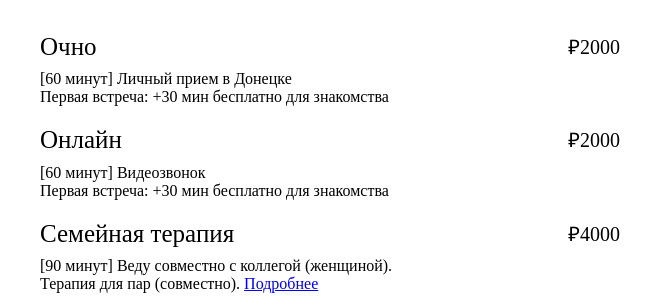
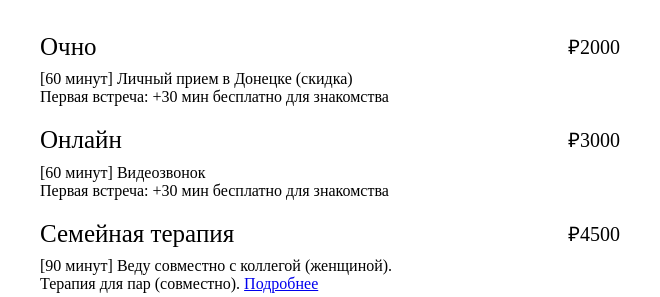
Before and after one commit to pashakiz/kizernis.ru, a website built with webpack: page src/html/views/index.html in a window 1280 px wide. Shown: the part 1069-1366 px from the top of the page, 310-970 px from the left. Built offline with nearby package versions, Linux system fonts and the light colour scheme; files whose address does not match are found by name.

Commit message:
change price

```diff
--- a/src/html/views/index.html
+++ b/src/html/views/index.html
@@ -51,7 +51,7 @@
         <div class="price">
           <div class="price__info">
             <div class="price__title">Очно</div>
-            <div class="price__descr">[60 минут] Личный прием в Донецке<br>Первая встреча: +30 мин бесплатно для знакомства</div>
+            <div class="price__descr">[60 минут] Личный прием в Донецке (cкидка)<br>Первая встреча: +30 мин бесплатно для знакомства</div>
           </div>
           <div class="price__value">₽2000</div>
         </div>
@@ -60,14 +60,14 @@
             <div class="price__title">Онлайн</div>
             <div class="price__descr">[60 минут] Видеозвонок<br>Первая встреча: +30 мин бесплатно для знакомства</div>
           </div>
-          <div class="price__value">₽2000</div>
+          <div class="price__value">₽3000</div>
         </div>
         <div class="price">
           <div class="price__info">
             <div class="price__title">Семейная терапия</div>
             <div class="price__descr">[90 минут] Веду совместно с коллегой (женщиной). <br class="price__descr_br">Терапия для пар (совместно). <a href="/family.html" target="_blank">Подробнее</a></div>
           </div>
-          <div class="price__value">₽4000</div>
+          <div class="price__value">₽4500</div>
         </div>
         <div class="price">
           <div class="price__info">
```
